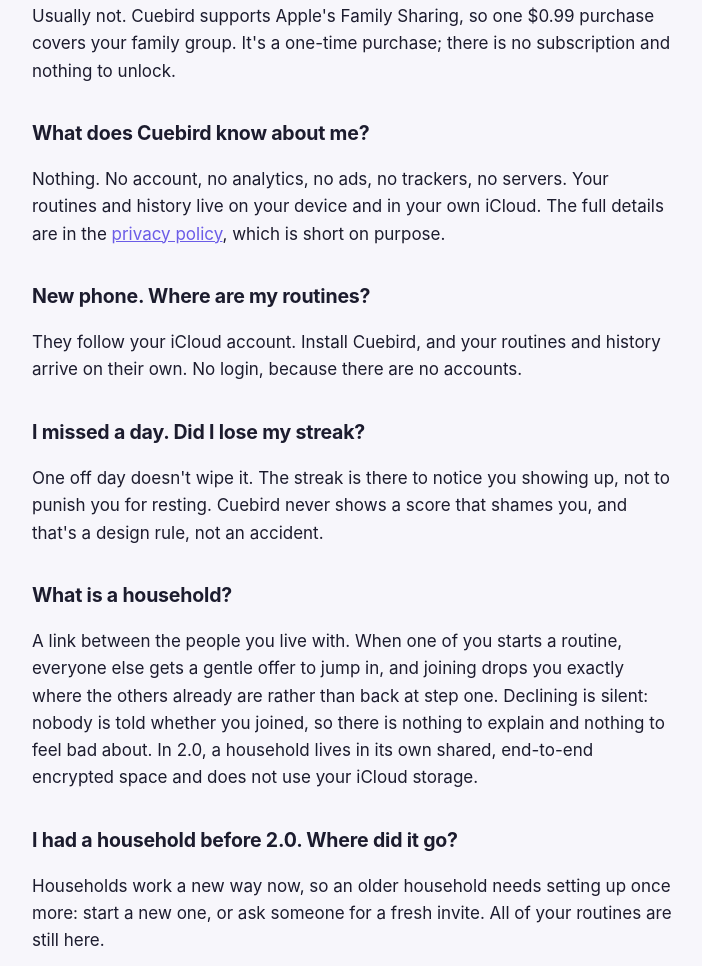
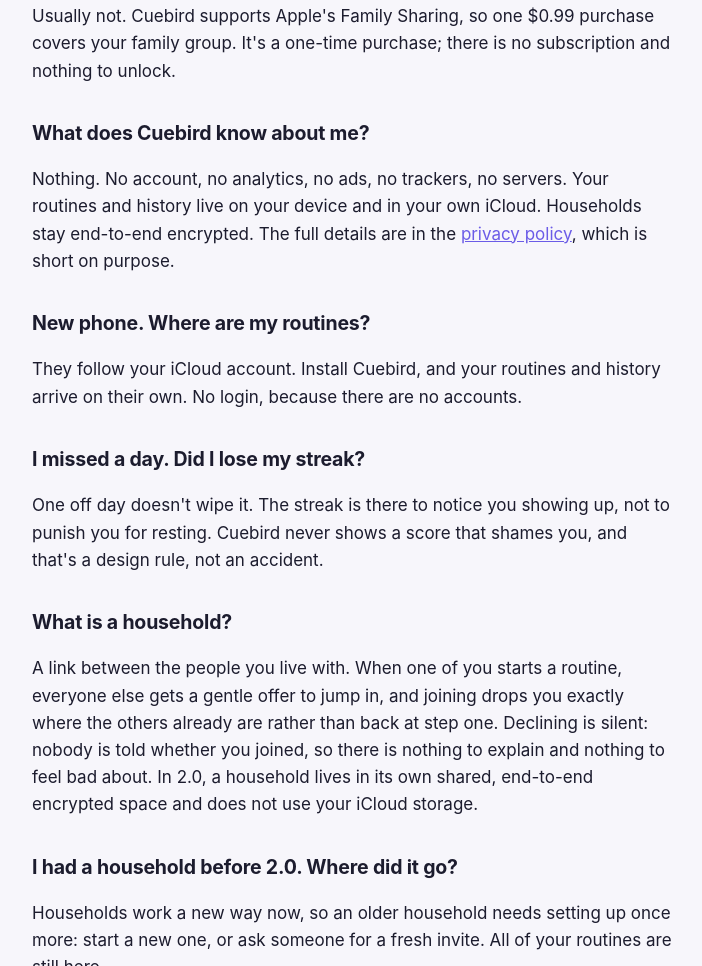
Before and after one commit to MikeyPetrillo/cuebird-site, a plain HTML site: page faq.html in a window 1280 px wide. Shown: the part 1003-1969 px from the top of the page, without its empty margins (288-990 px from the left). Drawn offline with Linux system fonts and the light colour scheme.

Commit message:
Tighten 2.0 privacy wording on landing and FAQ
Mention end-to-end household encryption in the FAQ privacy answer, and
note that voice recordings never sync.

Co-authored-by: Mike Petrillo <MikeyPetrillo@users.noreply.github.com>

```diff
--- a/faq.html
+++ b/faq.html
@@ -76,9 +76,9 @@ subscription and nothing to unlock.</p>
 
 <h2>What does Cuebird know about me?</h2>
 <p>Nothing. No account, no analytics, no ads, no trackers, no servers. Your
-routines and history live on your device and in your own iCloud. The full
-details are in the <a href="privacy.html">privacy policy</a>, which is short
-on purpose.</p>
+routines and history live on your device and in your own iCloud. Households
+stay end-to-end encrypted. The full details are in the
+<a href="privacy.html">privacy policy</a>, which is short on purpose.</p>
 
 <h2>New phone. Where are my routines?</h2>
 <p>They follow your iCloud account. Install Cuebird, and your routines and
```
Also changed, not shown: index.html (+1 -1 lines).
